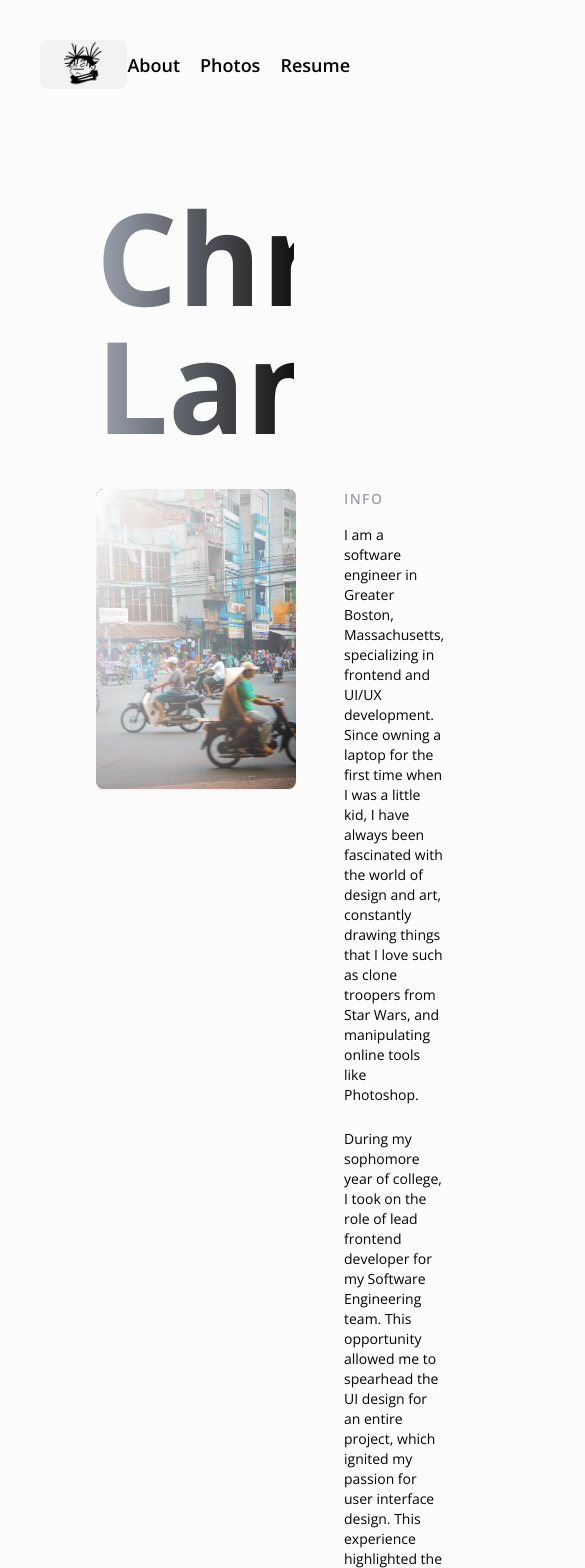
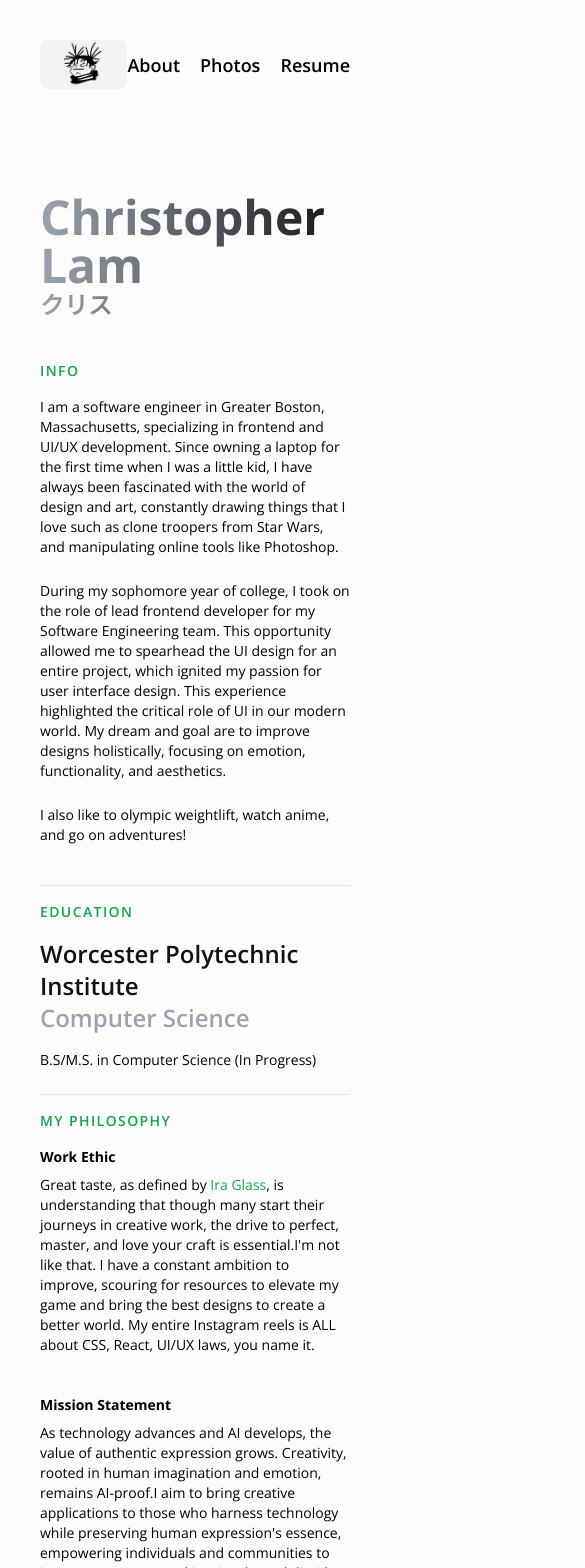
Before and after one commit to clam365/portfolio, a Next.js app: page /about in a window 390 px wide. Shown: the top 1568 px of the page, 585 px wide, since content can reach past the window. Built offline with nearby package versions, Linux system fonts and the light colour scheme.

Commit message:
About Section done and fully responsive

```diff
--- a/app/about/Education.tsx
+++ b/app/about/Education.tsx
@@ -3,22 +3,22 @@ import Image from "next/image";
 export default function Education() {
     return (
         <div>
-            <h1 className="font-semibold text-gray-400 text-sm mb-4 mt-4 tracking-widest">EDUCATION</h1>
+            <h1 className="font-semibold text-green-600 text-sm mb-4 mt-4 tracking-widest">EDUCATION</h1>
             <div className={" flex justify-between m-auto items-center"}>
-                <div>
+                <div className={""}>
                     <h1 className={"font-semibold text-2xl text-[#121212]"}>Worcester Polytechnic Institute</h1>
                     <h1 className={"font-semibold text-2xl text-gray-400"}>Computer Science</h1>
                     <p className={"text-sm mt-4"}>B.S/M.S. in Computer Science (In Progress)</p>
                 </div>
 
-                <div className="relative flex-shrink-0 w-[450px] h-[300px] mb-8">
+                <div className="relative flex-shrink-0 w-[450px] h-[300px] mb-8 hidden xl:block">
                     <Image src="/wpi.png" alt="WPI!" layout="fill"
                            className="rounded-lg object-cover drop-shadow-sm"/>
                     <div
                         className="absolute inset-0 bg-gradient-to-br from-white/100 to-transparent rounded-lg"></div>
                 </div>
             </div>
-            <hr className={"mt-10"}/>
+            <hr className={"mt-6"}/>
         </div>
     );
 }
--- a/app/about/Header.tsx
+++ b/app/about/Header.tsx
@@ -1,10 +1,16 @@
 export default function Header() {
     return (
-        <div className={"text-transparent bg-clip-text bg-gradient-to-r from-gray-400 to-[#121212]"}>
-            <h1 className={"font-bold text-9xl "}>Christopher</h1>
-            <div className={"flex items-center"}>
-                <h1 className={"font-bold text-9xl"}>Lam&nbsp;</h1>
-                <h1 className={"font-bold text-4xl"}> クリス</h1>
+        <div className={"text-transparent bg-clip-text bg-gradient-to-r from-gray-400 to-[#121212]  md:text-left"}>
+            <h1 className={"font-bold text-5xl md:text-7xl lg:text-7xl xl:text-9xl sm:text-5xl "}>
+                Christopher
+            </h1>
+            <div className={"flex flex-col md:flex-row "}>
+                <h1 className={"font-bold text-5xl md:text-7xl lg:text-7xl xl:text-9xl sm:text-7xl"}>
+                    Lam&nbsp;
+                </h1>
+                <h1 className={"font-bold text-2xl md:text-2xl lg:text-3xl xl:text-4xl sm:text-3xl flex items-center"}>
+                    クリス
+                </h1>
             </div>
         </div>
     )
--- a/app/about/InfoSection.tsx
+++ b/app/about/InfoSection.tsx
@@ -3,15 +3,21 @@ import Image from "next/image";
 export default function InfoSection() {
     return (
         <div>
-            <div className="flex mt-10">
-                <div className="relative flex-shrink-0 w-[200px] h-[300px] mb-8">
-                    <Image src="/vietnam.jpg" alt="Vietnam!" layout="fill"
-                           className="rounded-lg object-cover drop-shadow-sm"/>
-                    <div
-                        className="absolute inset-0 bg-gradient-to-br from-white/100 to-transparent rounded-lg"></div>
+            <div className="flex flex-col sm:flex-row mt-10 mb-10">
+                {/* Image Section */}
+                <div className="relative flex-shrink-0 w-[200px] h-[300px] mr-12 mb-8 hidden xl:block">
+                    <Image
+                        src="/vietnam.jpg"
+                        alt="Vietnam!"
+                        layout="fill"
+                        className="rounded-lg object-cover drop-shadow-sm"
+                    />
+                    <div className="absolute inset-0 bg-gradient-to-br from-white/100 to-transparent rounded-lg"/>
                 </div>
-                <div className="ml-12 flex-1">
-                    <h1 className="font-semibold text-gray-400 text-sm mb-4 tracking-widest">INFO</h1>
+
+                {/* Text Section */}
+                <div className="flex-1">
+                    <h1 className="font-semibold text-green-600 text-sm mb-4 tracking-widest">INFO</h1>
                     <p className="text-sm">
                         I am a software engineer in Greater Boston, Massachusetts, specializing in frontend and
                         UI/UX development.
@@ -21,7 +27,7 @@ export default function InfoSection() {
                         Star Wars, and manipulating online tools like Photoshop.
                     </p>
                     <br/>
-                    <p className={"text-sm"}>
+                    <p className="text-sm">
                         During my sophomore year of college, I took on the role of lead frontend developer for my
                         Software
                         Engineering team.
@@ -33,11 +39,10 @@ export default function InfoSection() {
                         improve designs holistically, focusing on emotion, functionality, and aesthetics.
                     </p>
                     <br/>
-                    <p className={"text-sm"}>I also like to olympic weightlift, watch anime, and go on adventures!</p>
+                    <p className="text-sm">I also like to olympic weightlift, watch anime, and go on adventures!</p>
                 </div>
             </div>
             <hr/>
         </div>
-
-    )
+    );
 }
--- a/app/about/MyPhilosophy.tsx
+++ b/app/about/MyPhilosophy.tsx
@@ -2,36 +2,30 @@ import Link from "next/link";
 
 export default function MyPhilosophy() {
     return (
-        <div>
-            <h1 className="font-semibold text-gray-400 text-sm mb-4 mt-4 tracking-widest">MY PHILOSOPHY</h1>
-            <div className="grid grid-cols-2 gap-4 m-auto ">
-                <div>
-                    <h1 className={"font-bold text-sm mb-2"}>Work Ethic</h1>
-                    <p className={"text-sm "}>
-                        Great taste defined by
-                        <Link
-                            href={"https://www.goodreads.com/quotes/309485-nobody-tells-this-to-people-who-are-beginners-i-wish"}><span
-                            className={"text-gray-400"}>&nbsp;Ira Glass,&nbsp;</span>
-                        </Link>
-                        is understanding that though many start out their journeys in creative work, the drive is not there to perfect, master, and love your craft.
+        <div className=" mx-auto">
+            <h1 className="font-semibold text-green-600 text-sm mb-4 mt-4 tracking-widest">MY PHILOSOPHY</h1>
+            <div className="grid grid-cols-1 sm:grid-cols-2 gap-4 ">
+                <div className="mb-6 sm:mb-0 lg:pr-4">
+                    <h1 className="font-bold text-sm mb-2">Work Ethic</h1>
+                    <p className="text-sm">
+                        Great taste, as defined by{" "}
+                        <Link href={"https://www.goodreads.com/quotes/309485-nobody-tells-this-to-people-who-are-beginners-i-wish"} className="text-green-600">
+                            Ira Glass
+                        </Link>, is understanding that though many start their journeys in creative work, the drive to perfect, master, and love your craft is essential.
                         {/* eslint-disable-next-line react/no-unescaped-entities */}
-                        I'm not like that. I have a constant ambition to see how I can improve, scouring for resources to up my game and bring the best designs bring a better world.
+                        I'm not like that. I have a constant ambition to improve, scouring for resources to elevate my game and bring the best designs to create a better world.
                         My entire Instagram reels is ALL about CSS, React, UI/UX laws, you name it.
                     </p>
                 </div>
-                <div>
-                    <h1 className={"font-bold text-sm mb-2"}>Mission Statement</h1>
-                    <p className={"text-sm "}>
-                        The more time passes, the more technology develops itself. The more AI develops itself, the more value will be put into authentic expression.
-                        Creativity is AI proof, originating from the unique essence of human imagination and emotion. I want to bring creative applications to those
-                        who seek to harness the power of technology while preserving the soul of human expression, empowering individuals and communities to innovate,
-                        connect, and inspire through limitless creativity.
+                <div className="lg:pl-4">
+                    <h1 className="font-bold text-sm mb-2">Mission Statement</h1>
+                    <p className="text-sm">
+                        As technology advances and AI develops, the value of authentic expression grows. Creativity, rooted in human imagination and emotion, remains AI-proof.
+                        {/* eslint-disable-next-line react/no-unescaped-entities */}
+                        I aim to bring creative applications to those who harness technology while preserving human expression's essence, empowering individuals and communities to innovate, connect, and inspire through limitless creativity.
                     </p>
                 </div>
             </div>
-
-
         </div>
-
-)
+    );
 }
--- a/app/about/page.tsx
+++ b/app/about/page.tsx
@@ -10,7 +10,7 @@ export default function page() {
     return (
         <div className="lg:flex">
             <Sidebar />
-            <div className="flex-1 p-24 pt-10 lg:ml-64 ">
+            <div className="flex-1 p-10 lg:p-32  lg:pt-10 lg:ml-64 ">
                 <Header/>
                 <InfoSection/>
                 <Education/>
--- a/app/components/ProjectSection.tsx
+++ b/app/components/ProjectSection.tsx
@@ -2,7 +2,7 @@ import ProjectContent from "../csProjects/page";
 export default function ProjectSection() {
     return (
         <div>
-            <h1 className="font-semibold text-gray-400 text-sm mt-3 tracking-widest">
+            <h1 className="font-semibold text-green-600 text-sm mt-3 tracking-widest">
                 CRAFT
             </h1>
             <ProjectContent/>
--- a/app/components/UserInterfaceFun.tsx
+++ b/app/components/UserInterfaceFun.tsx
@@ -2,7 +2,7 @@
 export default function UserInterfaceFun() {
     return (
         <div>
-            <h1 className="font-semibold text-gray-400 text-sm mt-3 tracking-widest mb-10">
+            <h1 className="font-semibold text-green-600 text-sm mt-3 tracking-widest mb-10">
                 USER INTERFACE FUN
             </h1>
             <hr/>
--- a/app/csProjects/Modal/style.module.css
+++ b/app/csProjects/Modal/style.module.css
@@ -33,7 +33,7 @@
     width: 80px;
     height: 80px;
     border-radius: 50%;
-    background-color: #455CE9;
+    background-color: #16a34a;
     color: white;
     position: absolute;
     z-index: 2;
```
